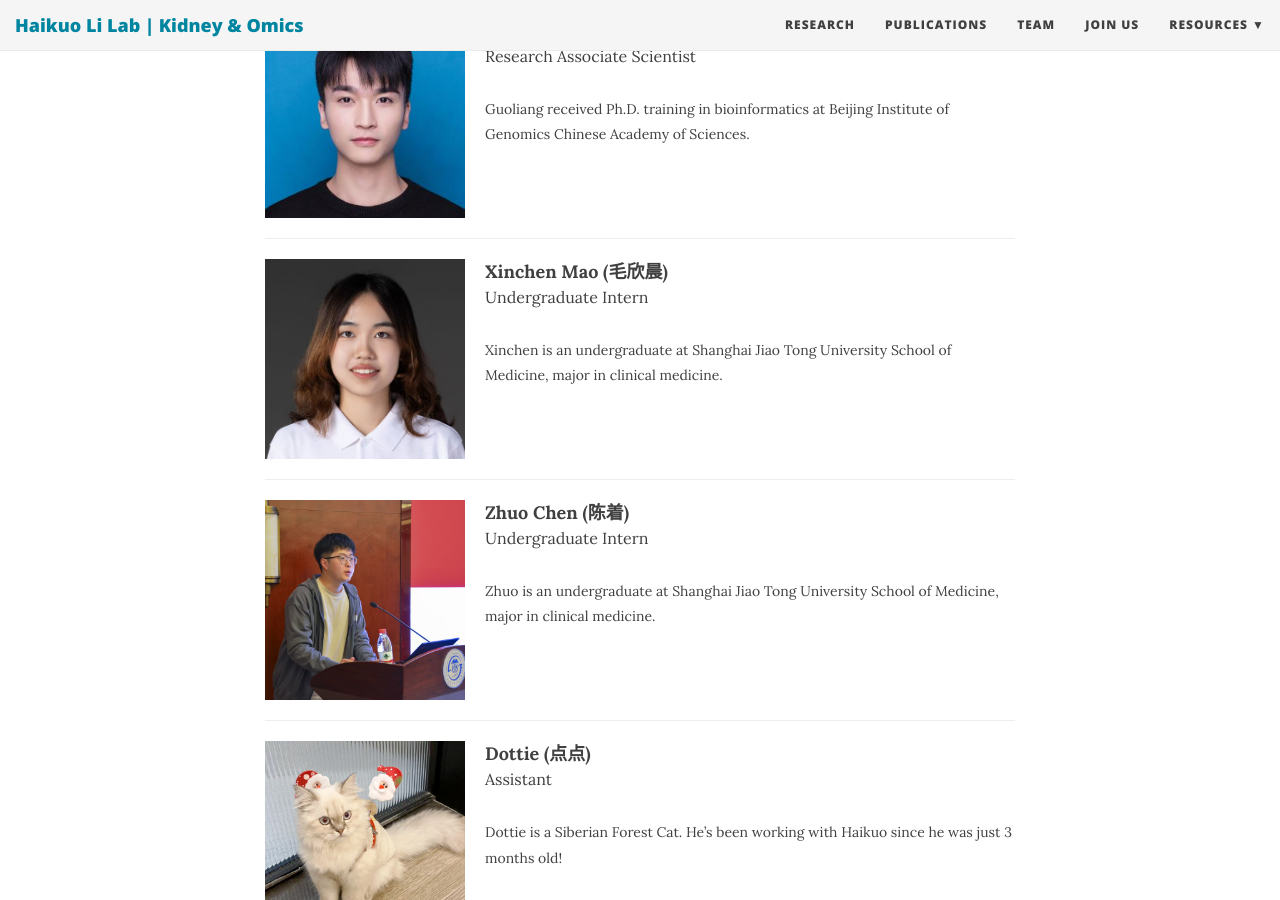
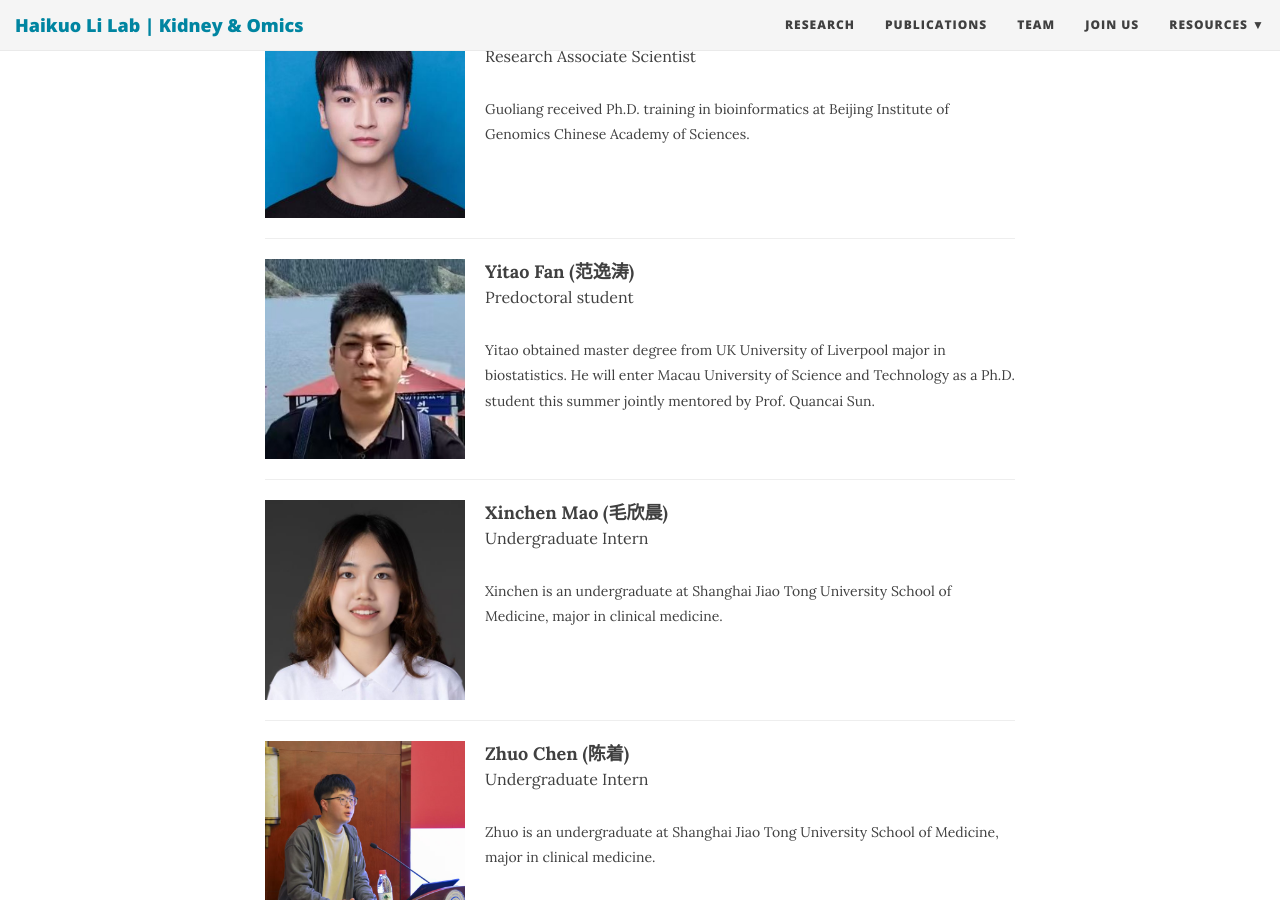
Before and after one commit to TheLiLab/thelilab.github.io, a Jekyll site: the page built from team.md, in a window 1280 px wide and 900 px high, scrolled down 994 px. Built offline with Jekyll 4.4.1, drawn with Linux system fonts in a browser that asks for light colours; nearby versions of some CDN libraries.

Commit message:
Update team.md

```diff
--- a/team.md
+++ b/team.md
@@ -55,6 +55,21 @@
 
 <div style="display: flex; align-items: flex-start; font-size: 18px;">
   <div style="flex-shrink: 0; margin-right: 20px;">
+    <img src="/img/peopleimg/yitaofan.jpg" style="width: 100%; max-width: 200px;" />
+  </div>
+  <div style="flex-grow: 1;">
+    <strong>Yitao Fan (范逸涛)</strong><br>
+    <span style="font-size: 16px;">
+      Predoctoral student<br>
+    </span>
+    <span style="font-size: 14px;">
+      <br>Yitao obtained master degree from UK University of Liverpool major in biostatistics. He will enter Macau University of Science and Technology as a Ph.D. student this summer jointly mentored by Prof. Quancai Sun.
+    </span>
+  </div></div>
+<hr>
+
+<div style="display: flex; align-items: flex-start; font-size: 18px;">
+  <div style="flex-shrink: 0; margin-right: 20px;">
     <img src="/img/peopleimg/xinchenmao.jpg" style="width: 100%; max-width: 200px;" />
   </div>
   <div style="flex-grow: 1;">
```
